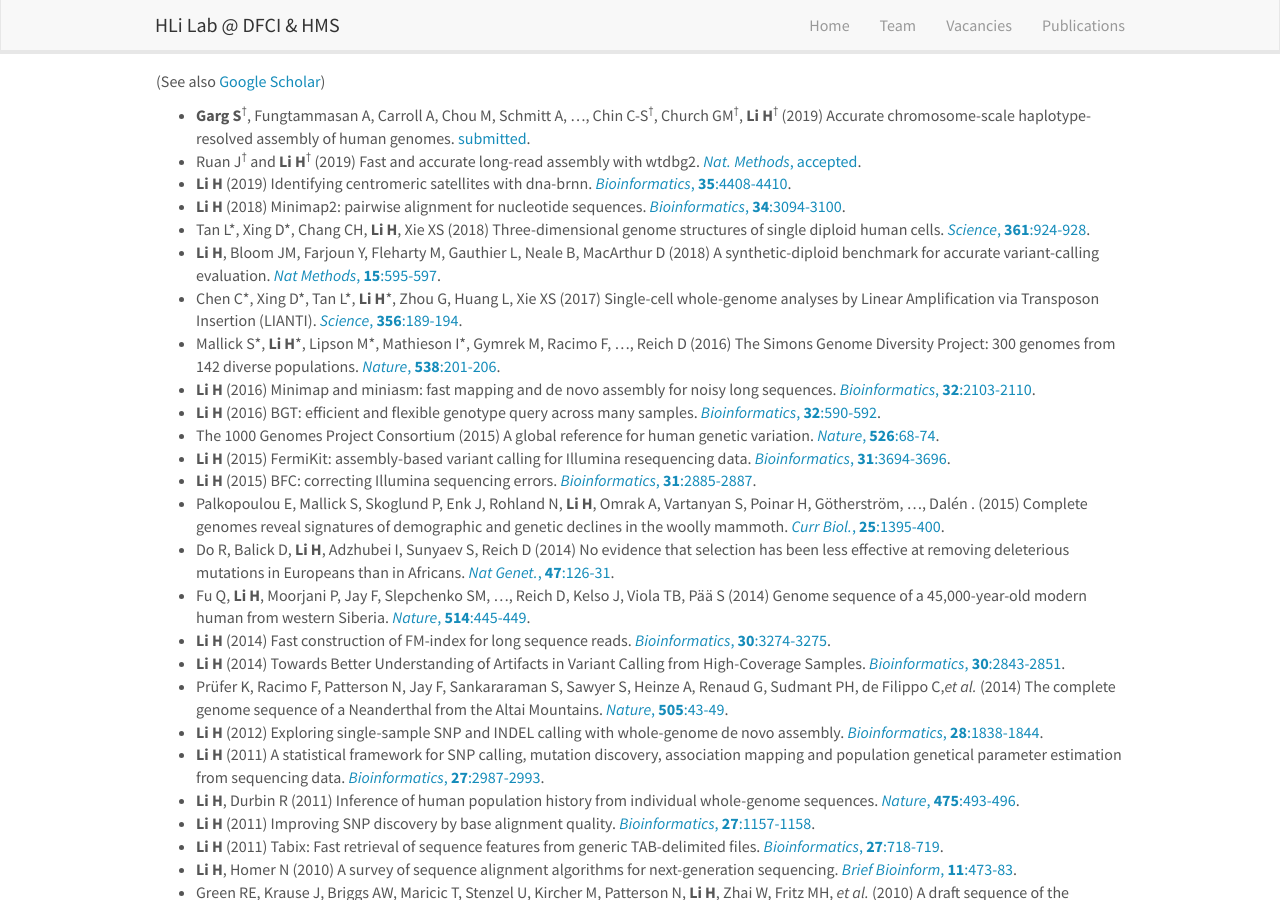
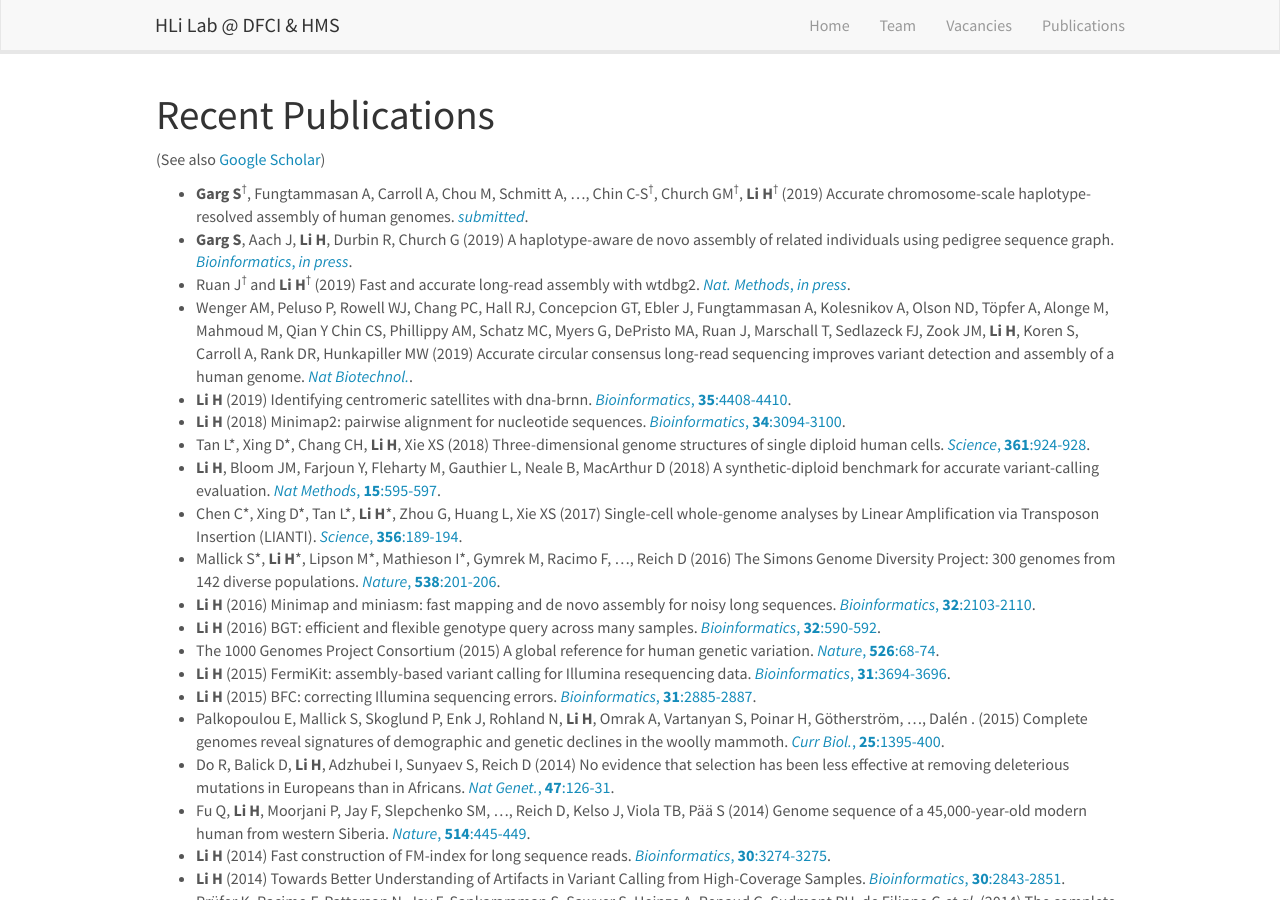
Before and after one commit to hlilab/hlilab.github.io, a Jekyll site: the page built from _pages/publications.md, in a window 1280 px wide and 900 px high. Built offline with Jekyll 4.4.1, drawn with Linux system fonts in a browser that asks for light colours; nearby versions of some CDN libraries.

Commit message:
added recent publications

```diff
--- a/_data/recentpub.yml
+++ b/_data/recentpub.yml
@@ -2,13 +2,29 @@
   authors: <b>Garg S</b><sup>&#8224;</sup>, Fungtammasan A, Carroll A, Chou M, Schmitt A, &hellip;, Chin C-S<sup>&#8224;</sup>, Church GM<sup>&#8224;</sup>, <b>Li H</b><sup>&#8224;</sup>
   year: 2019
   url: https://www.biorxiv.org/content/10.1101/810341v1
-  display: submitted
+  display: <i>submitted</i>
+  type: 1
+
+- title: "A haplotype-aware de novo assembly of related individuals using pedigree sequence graph"
+  authors: <b>Garg S</b>, Aach J, <b>Li H</b>, Durbin R, Church G
+  year: 2019
+  url: https://www.ncbi.nlm.nih.gov/pubmed/31860070
+  display: <i>Bioinformatics</i>, <i>in press</i>
+  type: 2
 
 - title: "Fast and accurate long-read assembly with wtdbg2"
   authors: Ruan J<sup>&#8224;</sup> and <b>Li H</b><sup>&#8224;</sup>
   year: 2019
-  url: https://www.biorxiv.org/content/10.1101/530972v1
-  display: <i>Nat. Methods</i>, accepted
+  url: https://www.ncbi.nlm.nih.gov/pubmed/31819265
+  display: <i>Nat. Methods</i>, <i>in press</i>
+  type: 1
+
+- title: "Accurate circular consensus long-read sequencing improves variant detection and assembly of a human genome"
+  authors: Wenger AM, Peluso P, Rowell WJ, Chang PC, Hall RJ, Concepcion GT, Ebler J, Fungtammasan A, Kolesnikov A, Olson ND, Töpfer A, Alonge M, Mahmoud M, Qian Y Chin CS, Phillippy AM, Schatz MC, Myers G, DePristo MA, Ruan J, Marschall T, Sedlazeck FJ, Zook JM, <b>Li H</b>, Koren S, Carroll A, Rank DR, Hunkapiller MW
+  year: 2019
+  url: https://www.ncbi.nlm.nih.gov/pubmed/31406327
+  display: <i>Nat Biotechnol.</i>
+  type: 2
 
 - title: "Identifying centromeric satellites with dna-brnn"
   authors: <b>Li H</b>
--- a/_pages/publications.md
+++ b/_pages/publications.md
@@ -6,6 +6,8 @@ sitemap: false
 permalink: /publications/
 ---
 
+# Recent Publications
+
 (See also [Google Scholar](https://scholar.google.com/citations?user=HQv0p0kAAAAJ))
 
 <ul>
```
